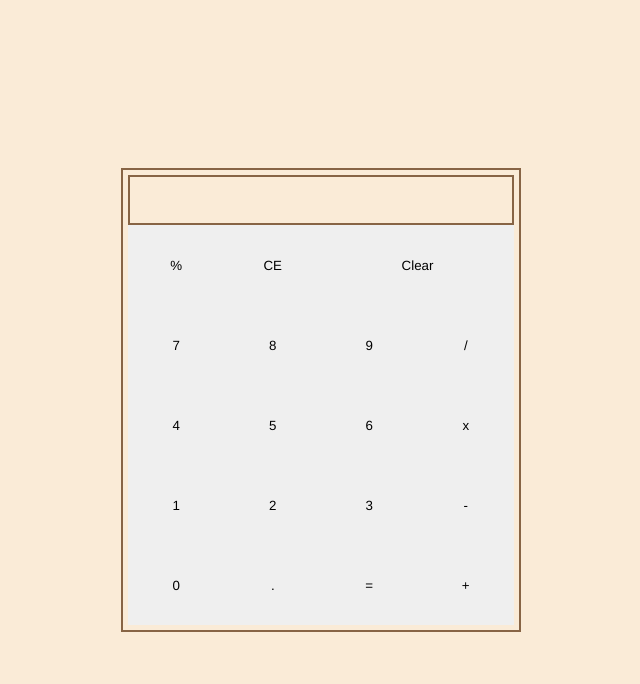
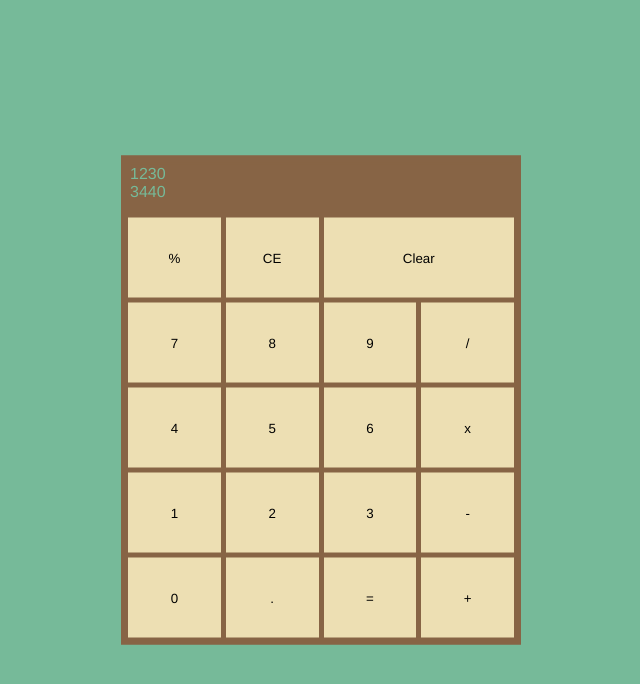
Before and after one commit to RPE8/odin-calculator, a website: page index.html in a window 1280 px wide. Shown: the whole page, without its empty margins (319-959 px from the left). Drawn offline with Linux system fonts and the light colour scheme.

Commit message:
Apply new color pallete and create css variables

```diff
--- a/index.html
+++ b/index.html
@@ -12,8 +12,8 @@
     <main id="calculator-container">
       <section id="calculator">
         <div id="display">
-          <p id="previous-operand"></p>
-          <p id="current-operand"></p>
+          <p id="previous-operand">1230</p>
+          <p id="current-operand">3440</p>
         </div>
         <div id="buttons">
           <button class="button">%</button>
--- a/style.css
+++ b/style.css
@@ -1,4 +1,8 @@
 :root {
+  --page-background-color: #76ba99;
+  --calculator-background-color: #876445;
+  --buttons-background-color: #eddfb3;
+  --display-color: #76ba99;
 }
 
 *,
@@ -13,7 +17,7 @@
 
 body {
   height: 100vh;
-  background-color: antiquewhite;
+  background-color: var(--page-background-color);
 }
 
 main {
@@ -29,16 +33,20 @@ main {
   display: flex;
   flex-direction: column;
   border: #876445 2px solid;
+  background-color: var(--calculator-background-color);
   padding: 5px;
 }
 
 #display {
   height: 50px;
   border: #876445 2px solid;
+  color: var(--display-color);
 }
 
 #buttons {
   display: grid;
+  margin-top: 5px;
+  gap: 5px;
   grid-template-columns: repeat(4, minmax(60px, 1fr));
   grid-template-rows: repeat(5, minmax(60px, 80px));
 }
@@ -47,6 +55,7 @@ main {
   margin: 0;
   border: 0;
   display: block;
+  background-color: var(--buttons-background-color);
 }
 
 .button.clear {
```
